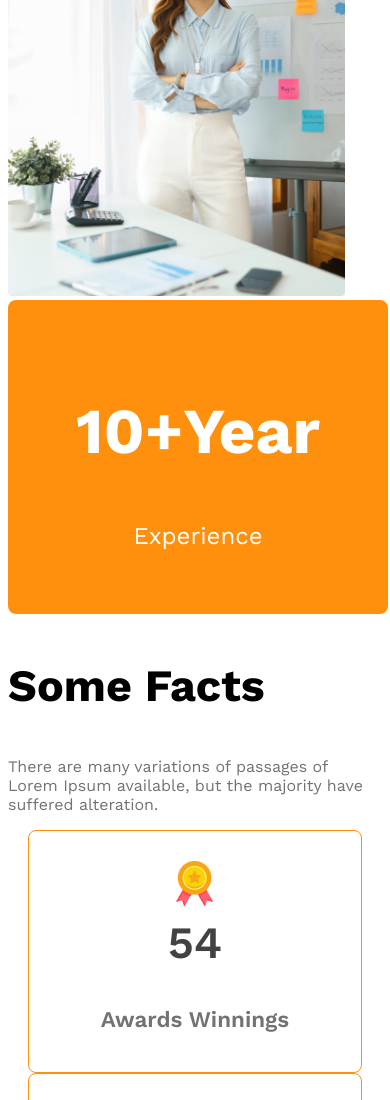
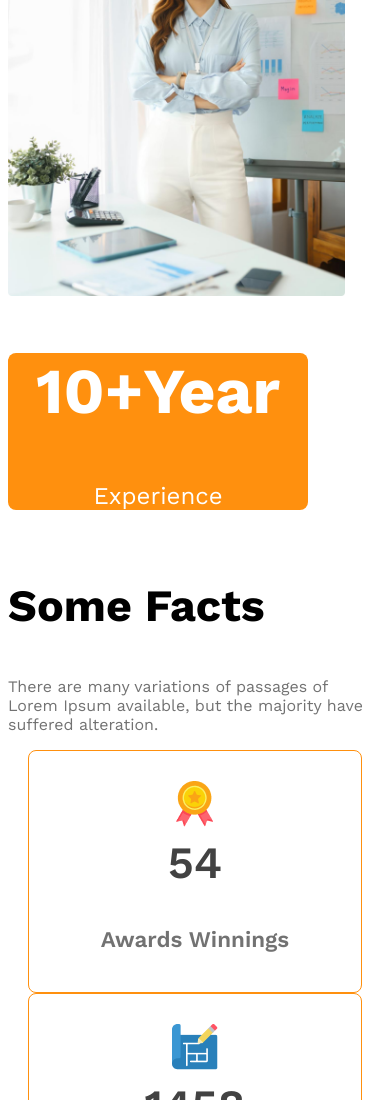
Before and after one commit to Shajalal27/g3-architect-website, a plain HTML site: page index.html in a window 390 px wide. Shown: the part 4722-5822 px from the top of the page. Drawn offline with nearby package versions, Linux system fonts and the light colour scheme.

Commit message:
responsive update

```diff
--- a/styles/style.css
+++ b/styles/style.css
@@ -202,12 +202,20 @@ justify-content: space-between;
     header{
         padding: 20px;
     }
-    nav,
-    .Features,
-    .facts-card-container,
+    nav
+    {
+        flex-direction: column;
+    }
+    .Features{
+        flex-direction: column;
+    }
+    .facts-card-container{
+        flex-direction: column;
+    }
     .sponsors-img-container{
         flex-direction: column;
     }
+
     .feature-img img{
         width: 90%;
         margin-left: 0;
@@ -215,6 +223,7 @@ justify-content: space-between;
     .ten-years-badge{
         position: static;
         max-width: 300px;
+        padding: 0;
     }
     .teams-container
     {
```
